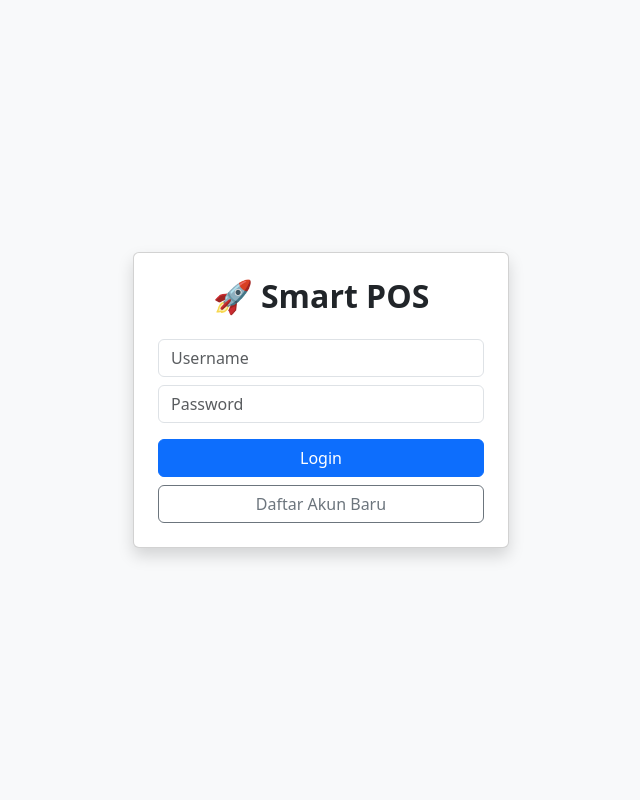
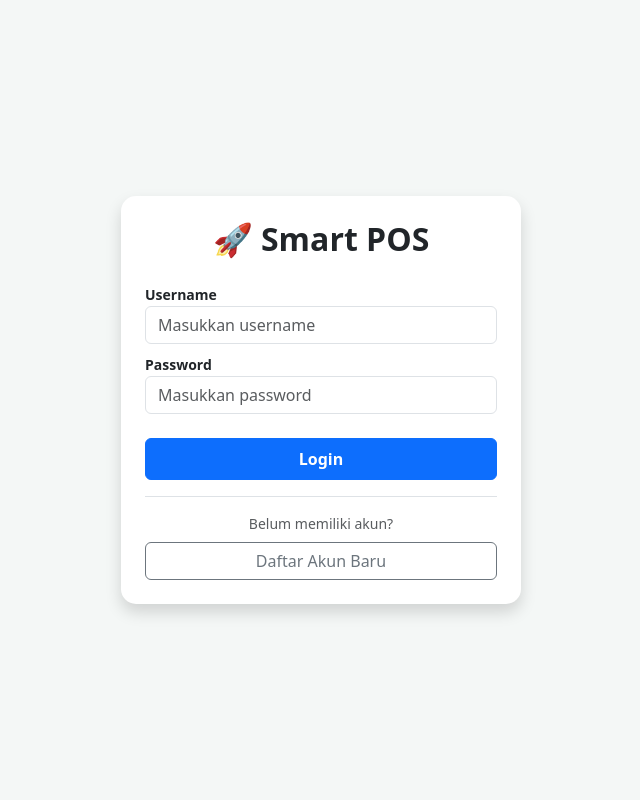
Before and after one commit to LeoA04/kasir, a Flask app: page /login in a window 1280 px wide. Shown: the whole page, without its empty margins (319-959 px from the left). Run offline with Flask 2, Linux system fonts and the light colour scheme.

Commit message:
Revisi Tambahan Sign up

```diff
--- a/app.py
+++ b/app.py
@@ -58,6 +58,9 @@ def index():
 
 @app.route('/login')
 def login_page(): return render_template('auth.html')
+
+@app.route('/signup')
+def signup_page(): return render_template('signup.html')
 
 @app.route('/admin')
 def admin_dashboard():
--- a/templates/auth.html
+++ b/templates/auth.html
@@ -1,23 +1,47 @@
 <!DOCTYPE html>
-<html>
+<html lang="id">
 <head>
-    <title>Login POS</title>
+    <meta charset="UTF-8">
+    <title>Login POS - Smart POS</title>
     <link href="https://cdn.jsdelivr.net/npm/bootstrap@5.3.0/dist/css/bootstrap.min.css" rel="stylesheet">
+    <style>
+        body { background-color: #f4f7f6; }
+        .auth-card { max-width: 400px; border-radius: 15px; border: none; }
+    </style>
 </head>
-<body class="bg-light d-flex align-items-center" style="height: 100vh;">
-    <div class="container" style="max-width: 400px;">
-        <div class="card shadow p-4 text-center">
+<body class="d-flex align-items-center" style="height: 100vh;">
+    <div class="container">
+        <div class="card shadow auth-card mx-auto p-4 text-center">
             <h2 class="fw-bold mb-4">🚀 Smart POS</h2>
-            <input type="text" id="user" class="form-control mb-2" placeholder="Username">
-            <input type="password" id="pass" class="form-control mb-3" placeholder="Password">
-            <button class="btn btn-primary w-100 mb-2" onclick="handleAuth('/api/login')">Login</button>
-            <button class="btn btn-outline-secondary w-100" onclick="handleAuth('/api/signup')">Daftar Akun Baru</button>
+
+            <div class="mb-2 text-start">
+                <label class="small fw-bold">Username</label>
+                <input type="text" id="user" class="form-control" placeholder="Masukkan username">
+            </div>
+            <div class="mb-4 text-start">
+                <label class="small fw-bold">Password</label>
+                <input type="password" id="pass" class="form-control" placeholder="Masukkan password">
+            </div>
+
+            <button class="btn btn-primary w-100 mb-3 py-2 fw-bold" onclick="handleAuth('/api/login')">Login</button>
+
+            <div class="border-top pt-3">
+                <p class="small text-muted mb-2">Belum memiliki akun?</p>
+                <a href="/signup" class="btn btn-outline-secondary w-100">Daftar Akun Baru</a>
+            </div>
         </div>
     </div>
+
     <script>
         function handleAuth(url) {
             const u = document.getElementById('user').value;
             const p = document.getElementById('pass').value;
+
+            if (!u || !p) {
+                alert("Silakan isi username dan password!");
+                return;
+            }
+
             fetch(url, {
                 method: 'POST',
                 headers: {'Content-Type': 'application/json'},
@@ -25,10 +49,17 @@
             })
             .then(res => res.json().then(data => {
                 if (res.ok) {
-                    if (url.includes('signup')) alert(data.message);
-                    else window.location.href = data.role === 'admin' ? '/admin' : '/';
-                } else alert(data.message);
-            }));
+                    // Jika login berhasil, arahkan berdasarkan role pengguna
+                    window.location.href = data.role === 'admin' ? '/admin' : '/';
+                } else {
+                    // Tampilkan pesan error jika login gagal
+                    alert(data.message);
+                }
+            }))
+            .catch(err => {
+                console.error("Error:", err);
+                alert("Terjadi kesalahan pada server.");
+            });
         }
     </script>
 </body>
```
Also changed, not shown: templates/signup.html (added, +52 -0 lines).
